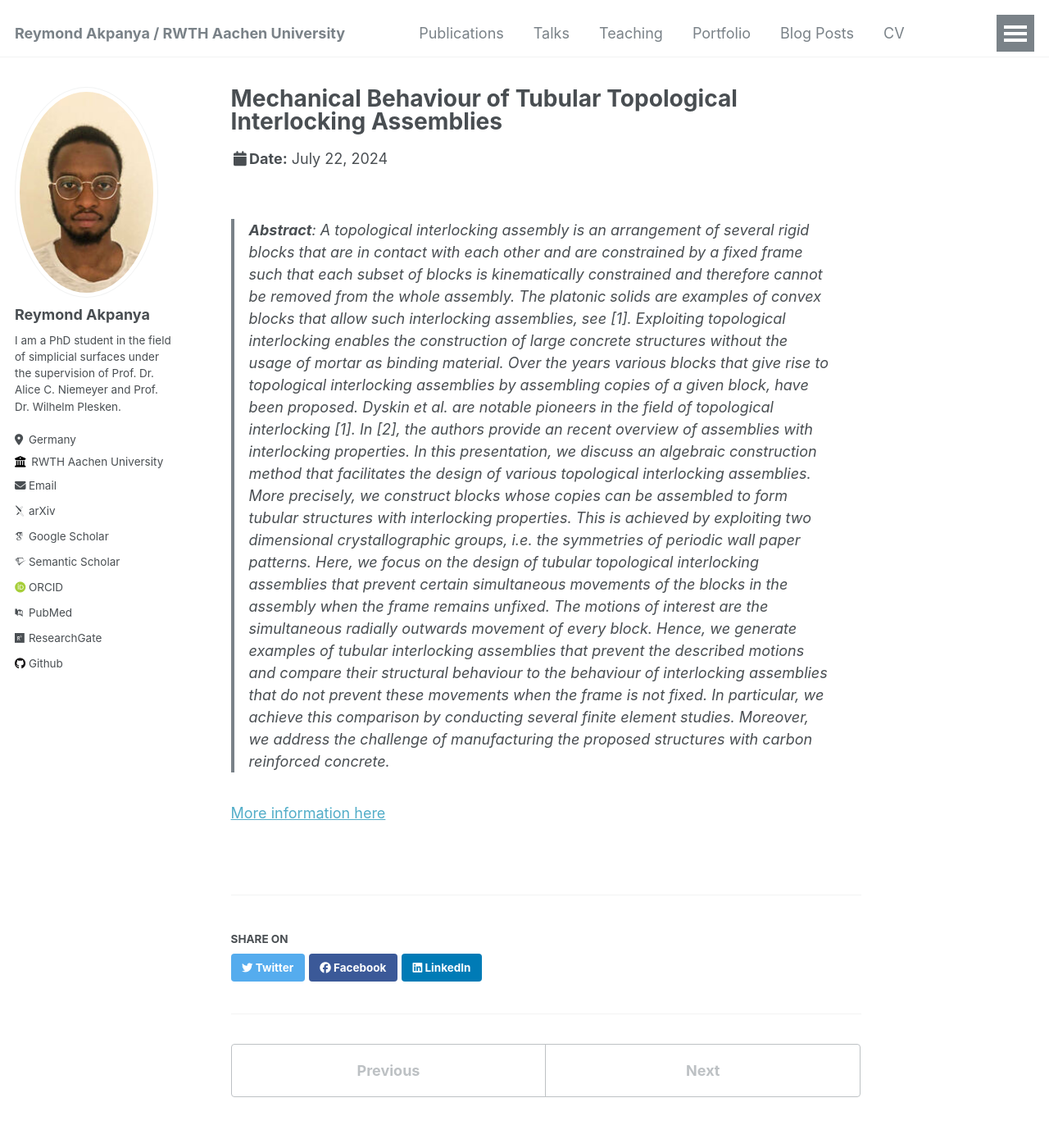
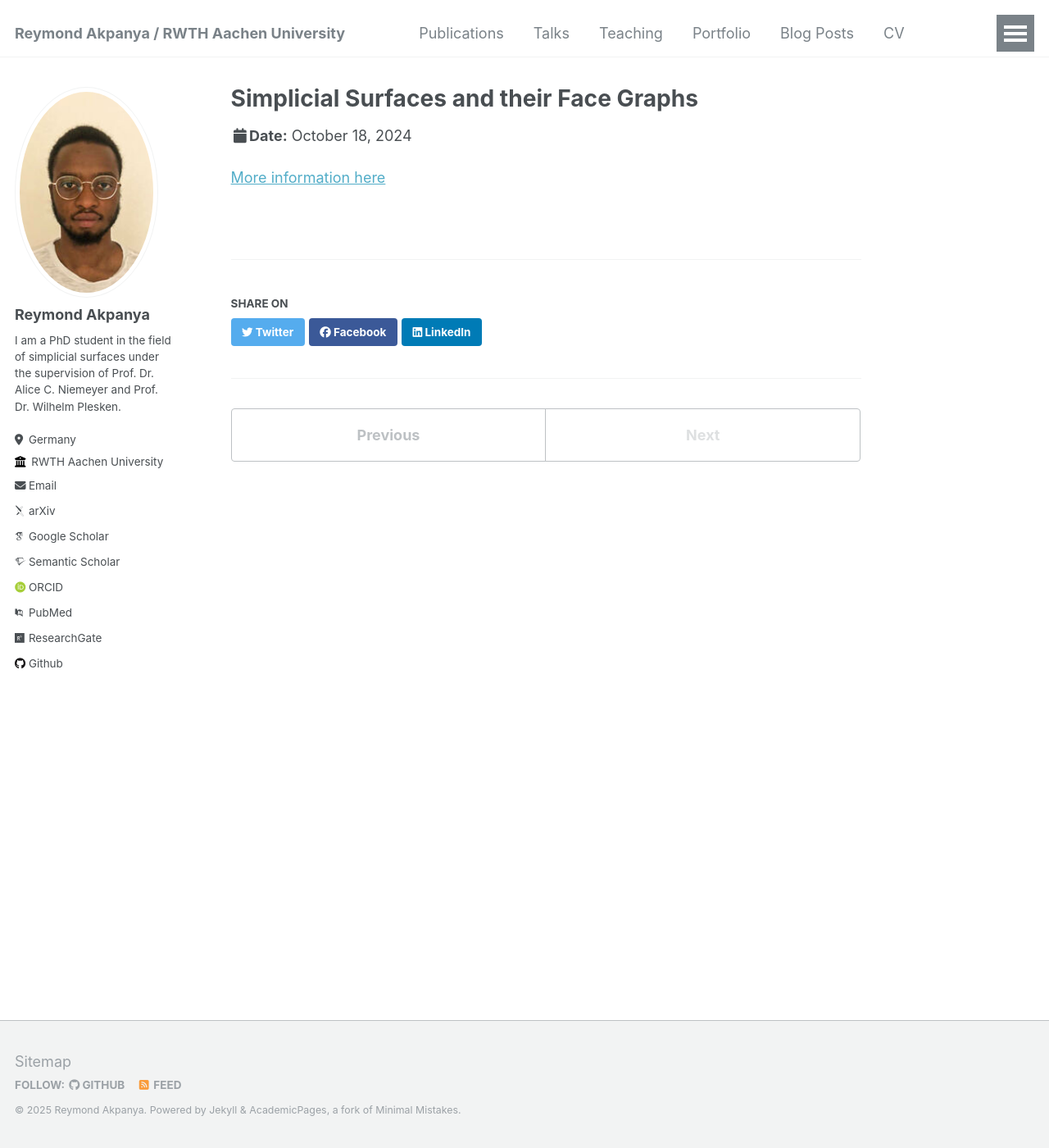
Before and after one commit to ReymondAkpanya/ReymondAkpanya.github.io, a Jekyll site: the page built from _talks/WCCM.md, in a window 1280 px wide and 1400 px high. Shown: the whole window at 82% size. Built offline with Jekyll 4.4.1, drawn with Linux system fonts in a browser that asks for light colours; some web fonts are replaced.

Commit message:
changes in wccm

```diff
--- a/_talks/WCCM.md
+++ b/_talks/WCCM.md
@@ -1,32 +1,11 @@
 ---
-title: "Mechanical Behaviour of Tubular Topological Interlocking Assemblies"
+title: "Simplicial Surfaces and their Face Graphs"
 collection: talks
 type: "Talk"
-permalink: /talks/WCCM
-venue: "WCCM2024"
-date: 2024-07-22
-location: "Vancouver, Canada"
+permalink: /talks/gapdays2022
+venue: "GAP Days Summer 2022"
+date: 2024-10-18
+location: "Aachen, Germany"
 ---
 
-> __Abstract__: A topological interlocking assembly is an arrangement of several rigid blocks that are in
-> contact with each other and are constrained by a fixed frame such that each subset of blocks is
-> kinematically constrained and therefore cannot be removed from the whole assembly. The platonic
-> solids are examples of convex blocks that allow such interlocking assemblies, see [1]. Exploiting
-> topological interlocking enables the construction of large concrete structures without the usage
-> of mortar as binding material. Over the years various blocks that give rise to topological interlocking
-> assemblies by assembling copies of a given block, have been proposed. Dyskin et al. are notable pioneers
-> in the field of topological interlocking [1]. In [2], the authors provide an recent overview of
-> assemblies with interlocking properties. In this presentation, we discuss an algebraic construction
-> method that facilitates the design of various topological interlocking assemblies. More precisely,
-> we construct blocks whose copies can be assembled to form tubular structures with interlocking
-> properties. This is achieved by exploiting two dimensional crystallographic groups, i.e. the
-> symmetries of periodic wall paper patterns. Here, we focus on the design of tubular topological
-> interlocking assemblies that prevent certain simultaneous movements of the blocks in the assembly
-> when the frame remains unfixed. The motions of interest are the simultaneous radially outwards movement
-> of every block. Hence, we generate examples of tubular interlocking assemblies that prevent the described
-> motions and compare their structural behaviour to the behaviour of interlocking assemblies that do not prevent
-> these movements when the frame is not fixed. In particular, we achieve this comparison by conducting several
-> finite element studies. Moreover, we address the challenge of manufacturing the proposed structures with carbon
-> reinforced concrete.
-
-[More information here](https://www.wccm2024.org)
+[More information here](https://www.gapdays.de/gapdays2022-summer/)
```
